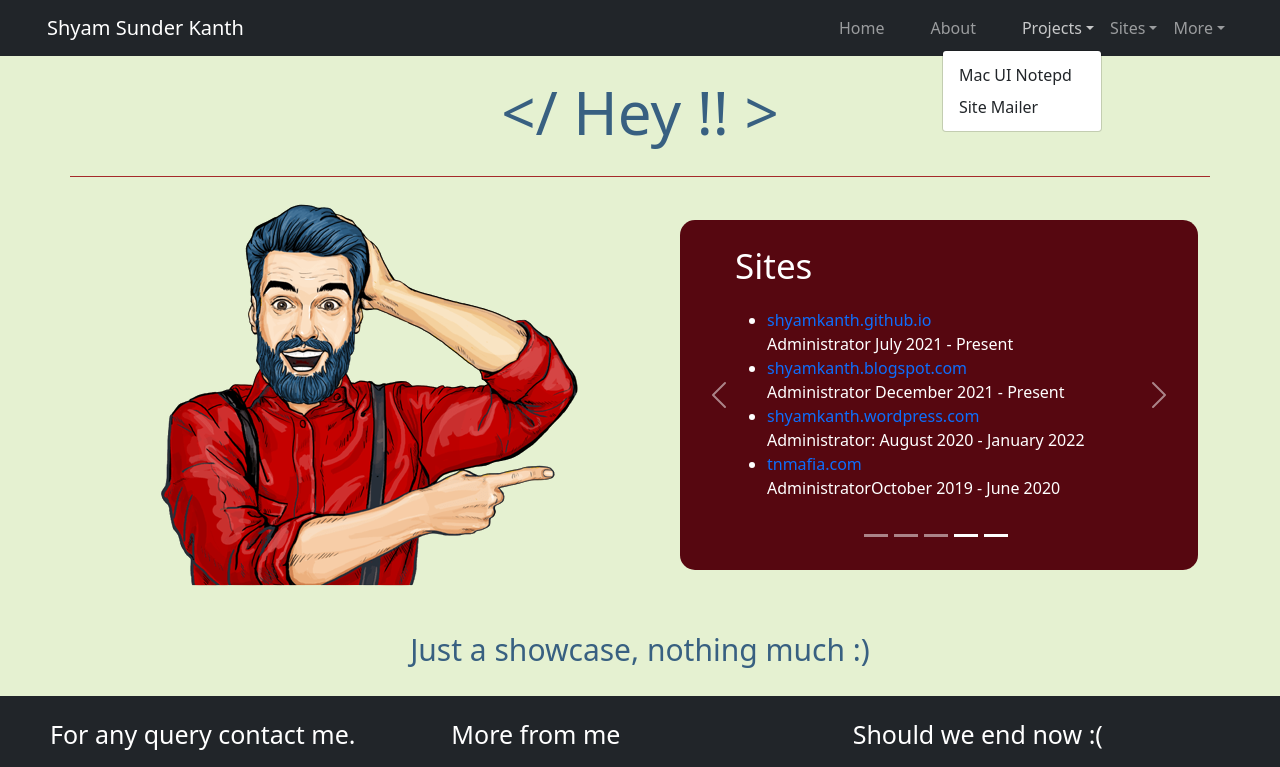
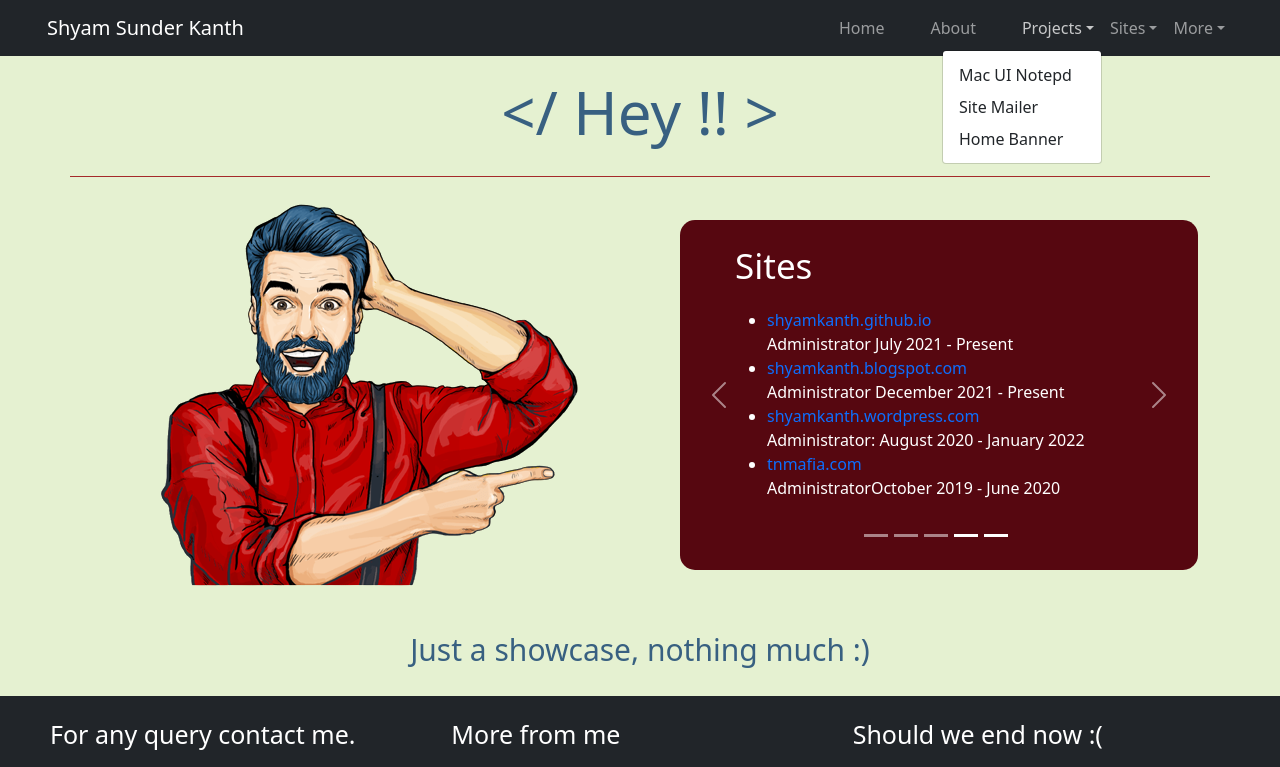
Before and after one commit to shyamkanth/shyamkanth.github.io, a plain HTML site: page index.html in a window 1280 px wide. Both pictures are taken after a click on the button "Projects". Shown: the top 767 px of the page. Drawn offline with nearby package versions, Linux system fonts and the light colour scheme.

Commit message:
Update index.html
New project added

```diff
--- a/index.html
+++ b/index.html
@@ -77,6 +77,7 @@
                             <ul class="dropdown-menu dropdown-menu-end" style="z-index: 10000;" id="projects">
                               <li><a class="dropdown-item" href="https://shyamkanth.github.io/Mac-UI-Notepad/" target="_blank">Mac UI Notepd</a></li>
                               <li><a class="dropdown-item" href="https://shyamkanth.github.io/site-mailer/" target="_blank">Site Mailer</a></li>
+                              <li><a class="dropdown-item" href="https://shyamkanth.github.io/home-banner/" target="_blank">Home Banner</a></li>
                             </ul>
                           </li>
                           <li class="nav-item dropdown">
@@ -170,7 +171,7 @@
                                             <a href="https://shyamkanth.github.io/site-mailer/" target="_blank">Site Mailer</a>
                                         </li>
                                         <li>
-                                            <a href="#" target="_blank">Home Banner</a>
+                                            <a href="https://shyamkanth.github.io/home-banner/" target="_blank">Home Banner</a>
                                         </li>
                                     </ul>
                                     <button class="btn btn-outline-info" onpointerenter="projectshow()" onpointerleave="hide()">View more</button>
```
